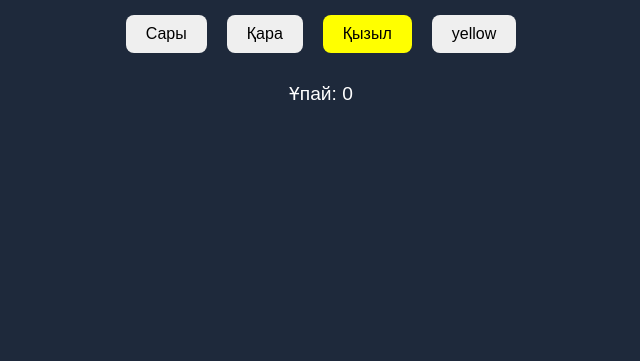
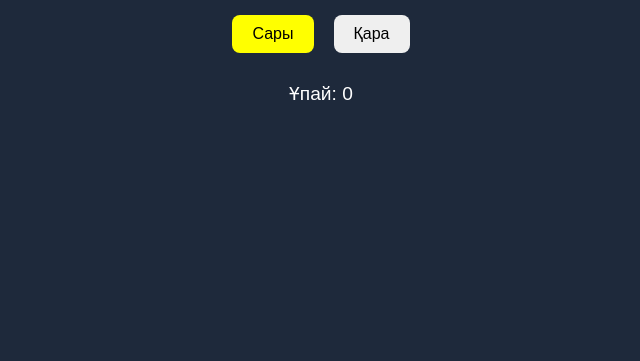
Before and after one commit to MYRZABEK228/I-am-amazing, a plain HTML site: page index.html in a window 1280 px wide. Shown: the part 439-800 px from the top of the page, without its empty margins (319-959 px from the left). Drawn offline with Linux system fonts and the light colour scheme.

Commit message:
Update index.html

```diff
--- a/index.html
+++ b/index.html
@@ -130,11 +130,11 @@
       let correctAnswer;
       let correctAnswerText;
       if (round === 1) {
-        // Бірінші турда жазылған сөздің түсі дұрыс болады
+        // Бірінші турда сөздің түсі дұрыс болады
         correctAnswer = currentColor.color;
         correctAnswerText = currentColor.name;
       } else {
-        // Екінші турда жазылған сөздің түсі мен әріптің түсі сәйкес болмауы тиіс
+        // Екінші турда сөздің түсі мен әріптің түсі сәйкес келуі тиіс
         correctAnswer = currentColor.textName;
         correctAnswerText = currentColor.color;
       }
@@ -146,27 +146,15 @@
         .sort(() => Math.random() - 0.5)
         .forEach((answer) => {
           const button = document.createElement("button");
-          // Егер дұрыс жауап болса, оны батырманың текстіне жазамыз
           button.textContent = answer === 'red' ? 'Қызыл' :
                                answer === 'blue' ? 'Көк' :
                                answer === 'green' ? 'Жасыл' :
                                answer === 'yellow' ? 'Сары' :
                                answer === 'purple' ? 'Күлгін' : 'Қара';
+          button.style.backgroundColor = answer === currentColor.color ? currentColor.color : currentColor.textName; // Сөздің түсі
           button.onclick = () => checkAnswer(answer, correctAnswer);
           answersElement.appendChild(button);
         });
-
-      // Батырмалар
-      const button1 = document.createElement("button");
-      button1.textContent = correctAnswerText; // Бірінші батырма
-      button1.style.backgroundColor = currentColor.color; // Әріптің түсіне сәйкес
-
-      const button2 = document.createElement("button");
-      button2.textContent = correctAnswer; // Екінші батырма
-      button2.style.backgroundColor = currentColor.textName; // Жазылған сөздің түсіне сәйкес
-
-      answersElement.appendChild(button1);
-      answersElement.appendChild(button2);
     }
 
     function checkAnswer(answer, correctAnswer) {
```
